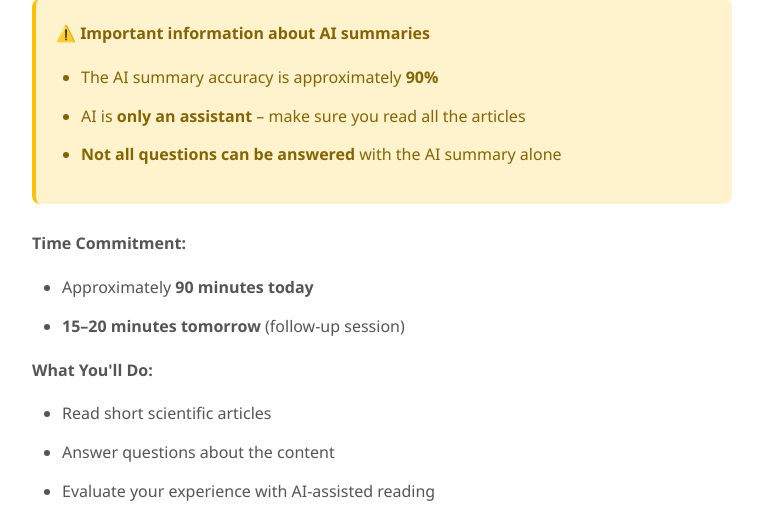
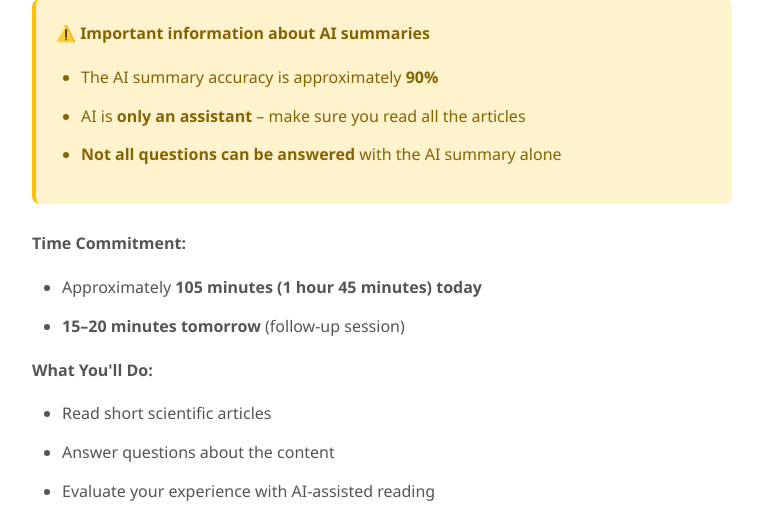
Before and after one commit to Dunic15/ai_memory_experiment, a Flask app: page /consent in a window 1280 px wide. Shown: the part 154-659 px from the top of the page, without its empty margins (258-1021 px from the left). Run offline with Flask 3, Linux system fonts and the light colour scheme.

Commit message:
Update session duration to 105 minutes in docs and UI
Changed all references to session duration from 90 minutes to 105 minutes (1 hour 45 minutes) in documentation and consent template for consistency. Also revised quiz questions in app.py for clarity and accuracy.

```diff
--- a/app.py
+++ b/app.py
@@ -349,7 +349,7 @@ If reflection provides the quickest relief, trees the most pleasant, and plannin
             {"q": "The \"absorb differently\" strategy refers to using materials that ________.", "options": ["Block light completely", "Channel heat into evaporation and ground layers", "Prevent rain infiltration", "Increase surface reflectivity"], "correct": 1},
             {"q": "Why is combining multiple UHI strategies more effective than using one alone?", "options": ["It reduces maintenance cost", "It amplifies cumulative cooling effects and equity outcomes", "It simplifies urban design", "It avoids tree planting costs"], "correct": 1},
             {"q": "Equity-oriented cooling programs should prioritize ________.", "options": ["Commercial zones", "High-income neighborhoods", "Tree-poor, low-income districts", "Downtown business cores"], "correct": 2},
-            {"q": "Some cities have adopted darker pavement coatings to trap heat in winter and reduce yearly temperature swings.", "options": ["True", "False", "Only in coastal cities", "Only in rural areas"], "correct": 0},
+            {"q": "Why have some cities experimented with darker pavement coatings?", "options": ["To trap heat in winter and stabilize temperature cycles", "To reflect more sunlight during summer", "To increase surface permeability and drainage", "To reduce glare on roads"], "correct": 0},
             {"q": "Urban nighttime air can remain roughly ________ warmer than rural surroundings.", "options": ["1–2 °C", "3–7 °C", "8–10 °C", "10–12 °C"], "correct": 1},
             {"q": "Under heat stress, city power grids often rely on ________.", "options": ["Solar farms", "Older fossil-fuel power plants", "Battery storage", "Offshore wind energy"], "correct": 1},
             {"q": "A recommended budgeting rule assigns one cent per dollar to ________.", "options": ["Advertising", "Monitoring, maintenance, and public education", "Street lighting", "Tree pruning"], "correct": 1},
@@ -396,7 +396,7 @@ Ultimately, CRISPR is more than a laboratory tool—it is a mirror of human valu
             {"q": "Why is germ-line editing considered ethically controversial?", "options": ["It is too expensive", "It creates heritable changes passed to future generations", "It is reversible", "It cannot affect embryos"], "correct": 1},
             {"q": "Agricultural use of CRISPR mainly seeks to ______.", "options": ["Increase pesticide application", "Reduce chemical use and improve crop resilience", "Clone livestock", "Alter flavor only"], "correct": 1},
             {"q": "Responsible governance of CRISPR requires ______.", "options": ["Only scientists deciding", "Inclusive oversight with ethics boards and public registries", "Private control", "Government secrecy"], "correct": 1},
-            {"q": "CRISPR has successfully produced bioluminescent crop varieties now used commercially.", "options": ["True", "False", "Only in pilot tests", "Unknown"], "correct": 1},
+            {"q": "What experimental agricultural use of CRISPR was mentioned as early research?", "options": ["Producing drought-resistant rice", "Creating bioluminescent crops for easier detection", "Developing nitrogen-efficient corn hybrids", "Enhancing pest resistance through gene drives"], "correct": 1},
             {"q": "Which delivery vector can carry larger genetic cargo but tends to accumulate in the liver?", "options": ["Viral AAV", "Lipid nanoparticles", "Polymer micelles", "Bacterial plasmids"], "correct": 1},
             {"q": "What risk arises from prolonged Cas enzyme expression in cells?", "options": ["Reduced cutting accuracy", "Increased off-target editing over time", "Protein misfolding", "Slower RNA pairing"], "correct": 1},
             {"q": "Editing plants without adding foreign DNA creates ______ organisms.", "options": ["Transgenic", "Gene-edited (cisgenic)", "Synthetic", "Mutagenic"], "correct": 1},
@@ -445,7 +445,7 @@ Resilient supply chains rest on trust built before crisis. When partners share i
             {"q": "Which contract type helps align incentives between customers and foundries?", "options": ["Pay on delivery only", "Take-or-pay or pre-payment agreements", "No-penalty cancellation", "Verbal agreements"], "correct": 1},
             {"q": "What is the main goal of resilience strategies in supply chains?", "options": ["Eliminate all risk", "Absorb shocks gracefully and recover quickly", "Cut costs only", "Centralize all production"], "correct": 1},
             {"q": "How do \"digital supply twins\" help improve resilience?", "options": ["They eliminate the need for suppliers", "They model production networks and track lead times, yields, and geographic exposure in real time", "They reduce chip costs", "They automate ordering"], "correct": 1},
-            {"q": "Some semiconductor fabs already operate autonomously, using AI to adjust wafer production in real time.", "options": ["True", "False", "Only in Japan", "Unverified"], "correct": 1},
+            {"q": "What emerging innovation was described as a sign of the industry's maturity?", "options": ["Fully autonomous chip factories that self-adjust wafer output", "Widespread recycling of silicon wafers", "Decentralized blockchain contracts for supply forecasting", "Integration of solar-powered clean rooms"], "correct": 0},
             {"q": "Which incident in 2021 demonstrated how small disruptions cascade globally?", "options": ["A drought in California", "A brief power loss at Texas chemical plants that delayed semiconductor coatings worldwide", "A strike in Germany", "A flood in Japan"], "correct": 1},
             {"q": "What role do governments play in building semiconductor resilience?", "options": ["Complete control of production", "Co-investment, open-access subsidies, and shared data observatories", "Export bans only", "Single-industry support"], "correct": 1},
             {"q": "Why is geographic concentration in chip production a vulnerability?", "options": ["It reduces costs", "Natural disasters, export controls, or tensions in concentrated regions ripple through the entire global network", "It improves quality", "It speeds delivery"], "correct": 1},
--- a/docs/quick-reference.txt
+++ b/docs/quick-reference.txt
@@ -109,7 +109,7 @@ Ctrl+C
 
 ## Participant Instructions (to read aloud)
 
-> "Welcome! This study takes about 90 minutes. You'll:
+> "Welcome! This study takes about 105 minutes (1 hour 45 minutes). You'll:
 > 1. Read 3 scientific articles with AI-generated summaries
 > 2. Answer questions about each article
 > 3. Rate your experience
@@ -150,7 +150,7 @@ Ctrl+C
 | Break (after reading, pre-test) | 5 min |
 | Break (after test, before next article) | 30 s |
 | Total per article | ~25–27 min |
-| **Full session** | **~85–90 min** |
+| **Full session** | **~105 min (1 hour 45 minutes)** |
 
 ## Randomization Logic
 
--- a/docs/setup-readme.txt
+++ b/docs/setup-readme.txt
@@ -5,7 +5,7 @@ Complete Flask-based web application for conducting your master's thesis experim
 ## 📋 Quick Overview
 
 - **Design**: 2×3 mixed factorial (Structure × Timing)
-- **Duration**: ~90 minutes per session
+- **Duration**: ~105 minutes (1 hour 45 minutes) per session
 - **Participants**: 36 total (18 per structure condition)
 - **Articles**: 3 scientific texts (~1500 words each)
 - **Data**: Automatic CSV logging of all interactions
--- a/templates/consent.html
+++ b/templates/consent.html
@@ -80,7 +80,7 @@
 
             <p><strong>{{ tr("Time Commitment:") }}</strong></p>
             <ul>
-                <li>{{ tr("Approximately") }} <strong>{{ tr("90 minutes today") }}</strong></li>
+                <li>{{ tr("Approximately") }} <strong>{{ tr("105 minutes (1 hour 45 minutes) today") }}</strong></li>
                 <li><strong>{{ tr("15–20 minutes tomorrow") }}</strong> {{ tr("(follow-up session)") }}</li>
             </ul>
 
```
